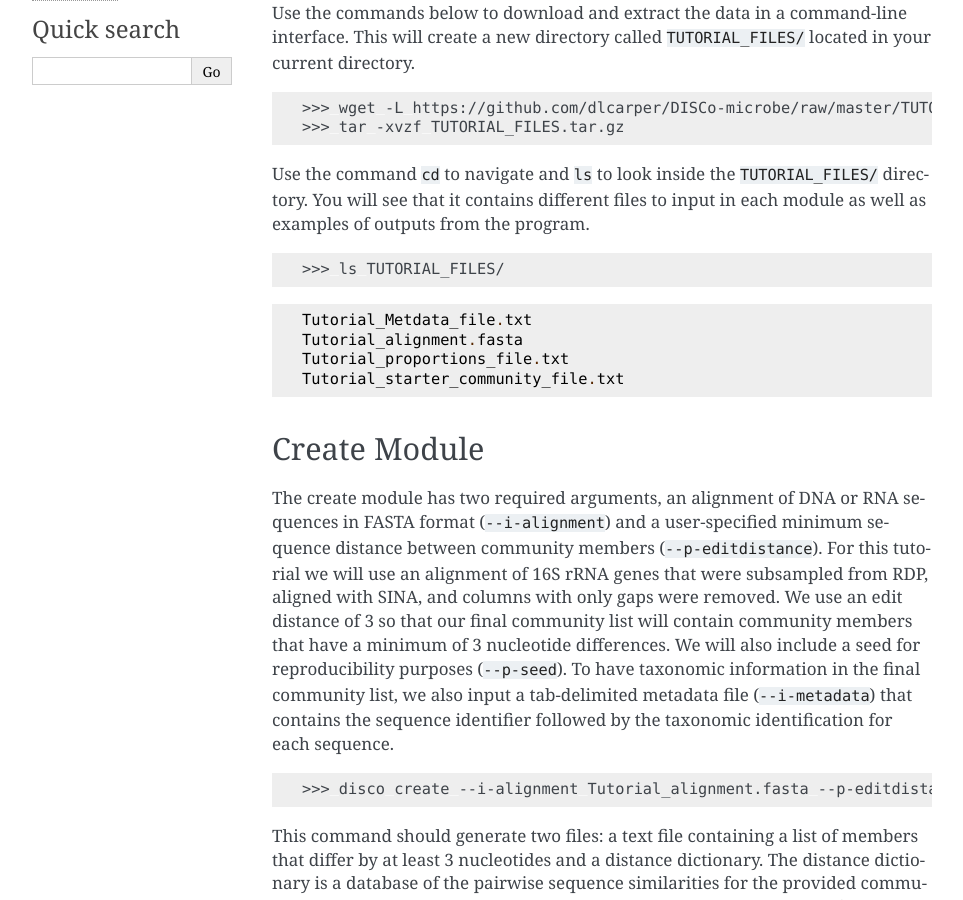
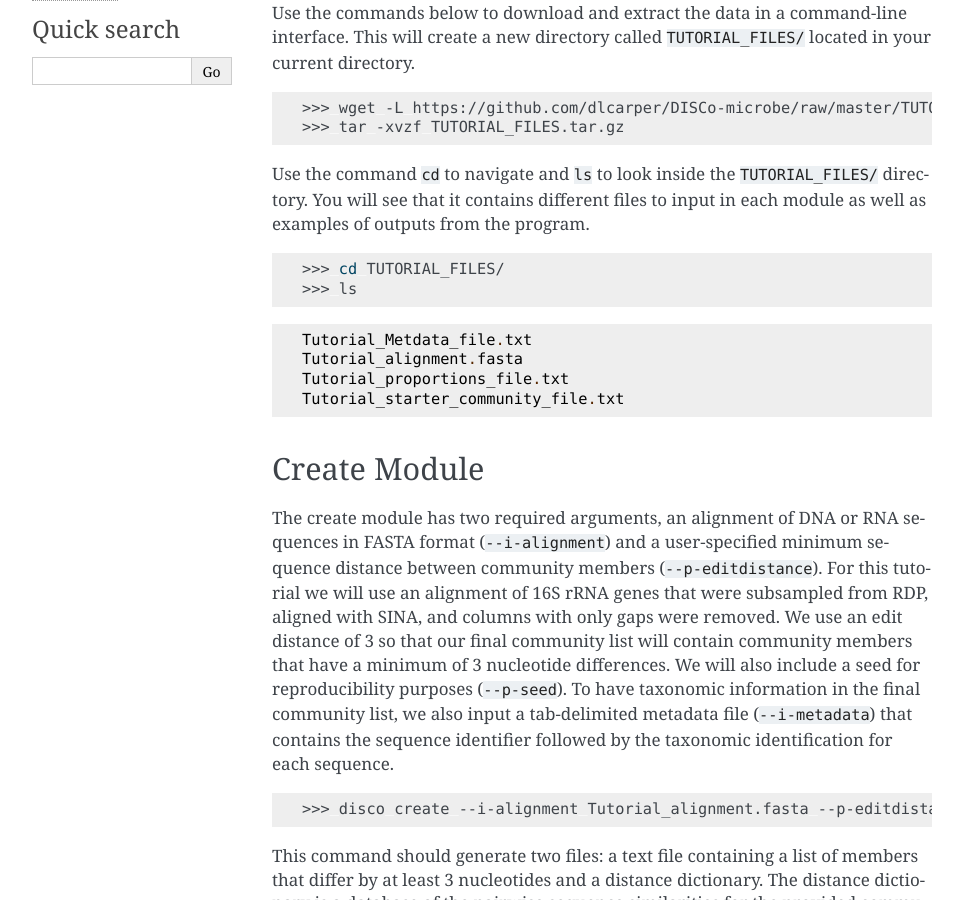
Before and after one commit to dlcarper/DISCo-microbe, a Sphinx documentation site: the page built from docs/Tutorial.rst, in a window 1280 px wide and 900 px high, scrolled down 422 px. Shown: the whole window, without its empty margins (148-1111 px from the left). Built offline with Sphinx 7.4.7, drawn with Linux system fonts in a browser that asks for light colours.

Commit message:
added cd command to getting data section

```diff
--- a/docs/Tutorial.rst
+++ b/docs/Tutorial.rst
@@ -26,7 +26,8 @@ Use the command ``cd`` to navigate and ``ls`` to look inside the ``TUTORIAL_FILE
 
 .. code-block:: bash
 
-    >>> ls TUTORIAL_FILES/
+    >>> cd TUTORIAL_FILES/
+    >>> ls
 
 .. parsed-literal::
     Tutorial_Metdata_file.txt
```
